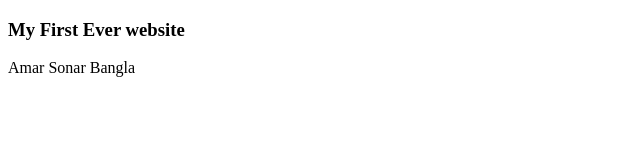
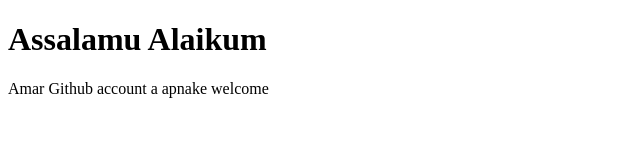
Before and after one commit to MdhimelH/my-first-website, a plain HTML site: page index.html in a window 1280 px wide. Shown: the whole page, without its empty margins (0-640 px from the left). Drawn offline with Linux system fonts and the light colour scheme.

Commit message:
Welcome messege added

```diff
--- a/index.html
+++ b/index.html
@@ -5,11 +5,16 @@
     <meta http-equiv="X-UA-Compatible" content="IE=edge">
     <meta name="viewport" content="width=<device-width>, initial-scale=1.0">
     <title>Document</title>
+
+
+
+
+
+
 </head>
 <body>
-    <h3>My First Ever website</h3>
-
-    <p> Amar Sonar Bangla</p>
+        <h1> Assalamu Alaikum</h1>
+        <p1>Amar Github account a apnake welcome</p1>
 
 
 </body>
```
